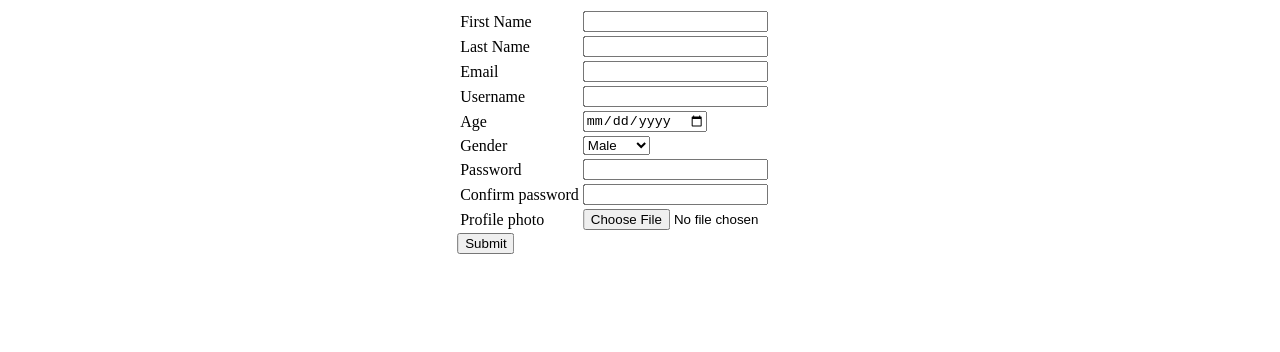
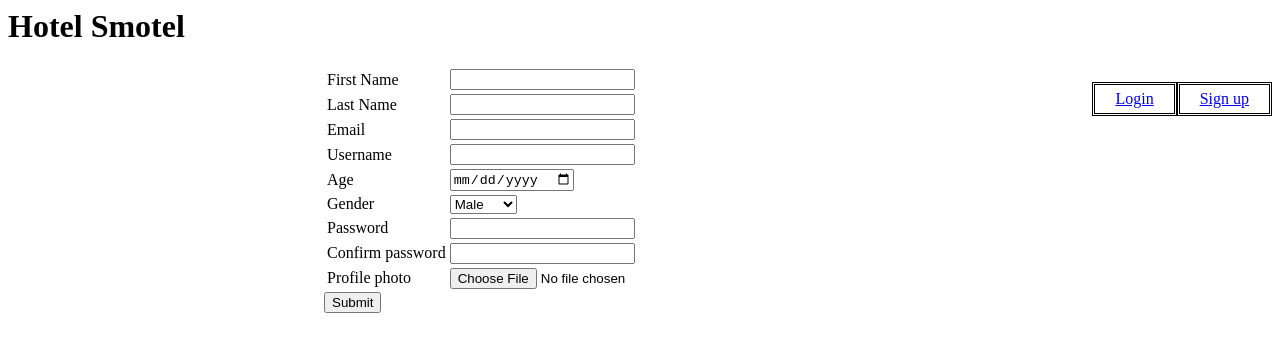
Before and after one commit to vedpatil611/WebDevelopment, a plain HTML site: page Task2(SignUpForm)/Index.html in a window 1280 px wide. Drawn offline with Linux system fonts and the light colour scheme.

Commit message:
css added

```diff
--- a/Task2(SignUpForm)/Index.html
+++ b/Task2(SignUpForm)/Index.html
@@ -5,37 +5,60 @@
         <meta name="description" content="Sign Up">
         <meta name="author" content="vedpatil611">
         <meta name="viewport" content="width=device-width, initial-scale=1.0">
+        <style type="text/css">
+
+            .actionbar {
+                list-style-type: none;
+                display: inline-flex;
+                float: right;
+            }
+            .actionbar li {
+                padding-left: 20;
+                padding-right: 20;
+                padding-top: 5;
+                padding-bottom: 5;
+                border-style: double;
+            }
+        </style>
     </head>
 
     <body>
-        <main>
-            <form name="signup" style="position: absolute;
-                                       margin-left: 50%;
+        <div style="position: relative">
+            <h1>Hotel Smotel</h1>
+
+            <ul class="actionbar">
+                <li><a href="#">Login</a></li>
+                <li><a href="Index.html">Sign up</a></li>
+            </ul>
+        </div>
+
+        <main style="position: relative">
+            <form name="signup" style="margin-left: 50%;
                                        transform: translate(-50%, 0%)">
                 <table>
                     <tr>
                         <td>First Name</td>
-                        <td><input type="text" name="fname"/></td>
+                        <td><input type="text" name="fname" /></td>
                     </tr>
 
                     <tr>
                         <td>Last Name</td>
-                        <td><input type="text" name="lname"/></td>
+                        <td><input type="text" name="lname" /></td>
                     </tr>
 
                     <tr>
                         <td>Email</td>
-                        <td><input type="email" name="email"/></td>
+                        <td><input type="email" name="email" /></td>
                     </tr>
 
                     <tr>
                         <td>Username</td>
-                        <td><input type="text" name="username"></td>
+                        <td><input type="text" name="username" /></td>
                     </tr>
 
                     <tr>
                         <td>Age</td>
-                        <td><input type="date" name="dob"></td>
+                        <td><input type="date" name="dob" /></td>
                     </tr>
 
                     <tr>
@@ -51,17 +74,17 @@
 
                     <tr>
                         <td>Password</td>
-                        <td><input type="password" name="password"></td>
+                        <td><input type="password" name="password" /></td>
                     </tr>
 
                     <tr>
                         <td>Confirm password</td>
-                        <td><input type="password" name="cpassword"></td>
+                        <td><input type="password" name="cpassword" /></td>
                     </tr>
 
                     <tr>
                         <td>Profile photo</td>
-                        <td><input type="file" accept="image/*" name="photo"></td>
+                        <td><input type="file" accept="image/*" name="photo" /></td>
                     </tr>
                 </table>
 
```
